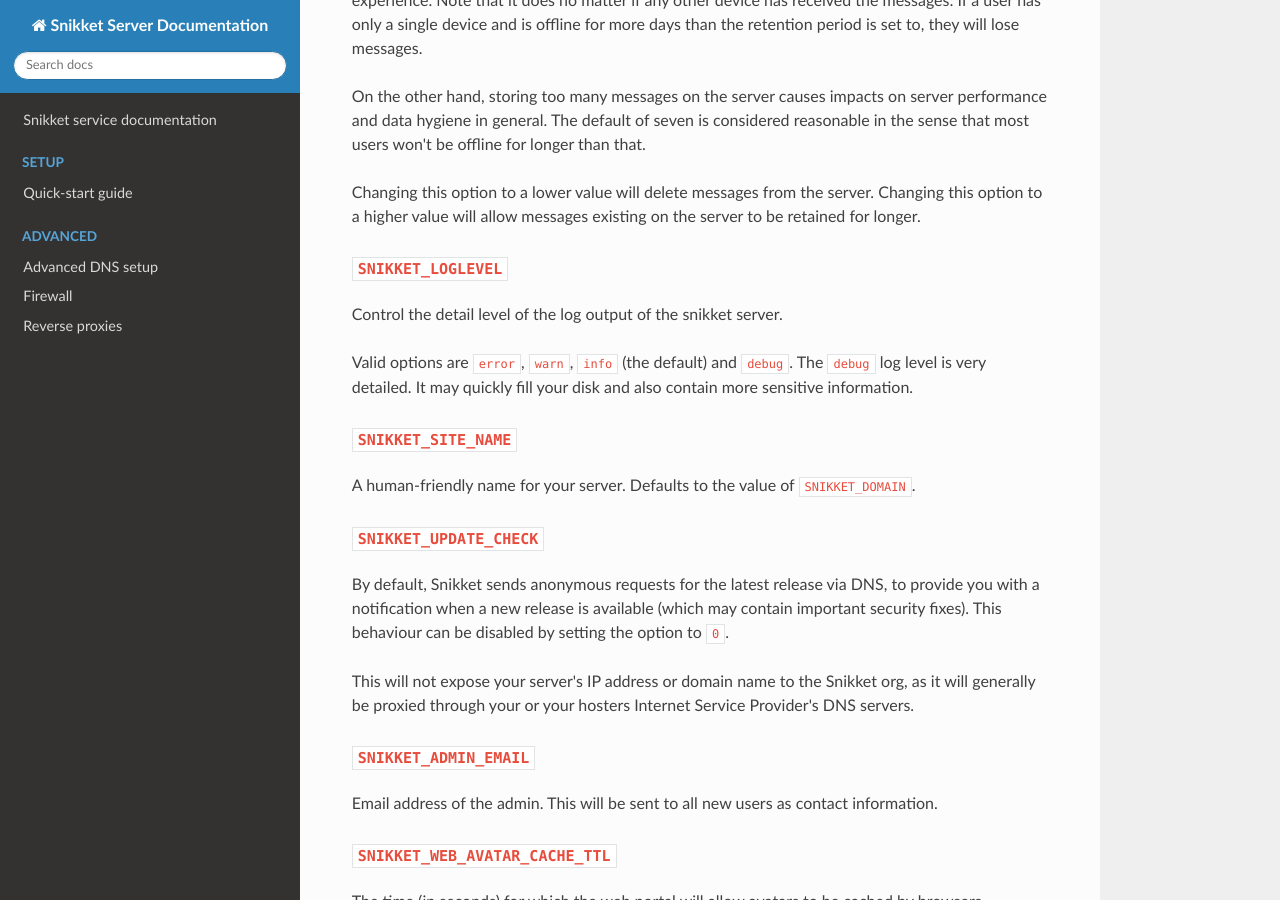
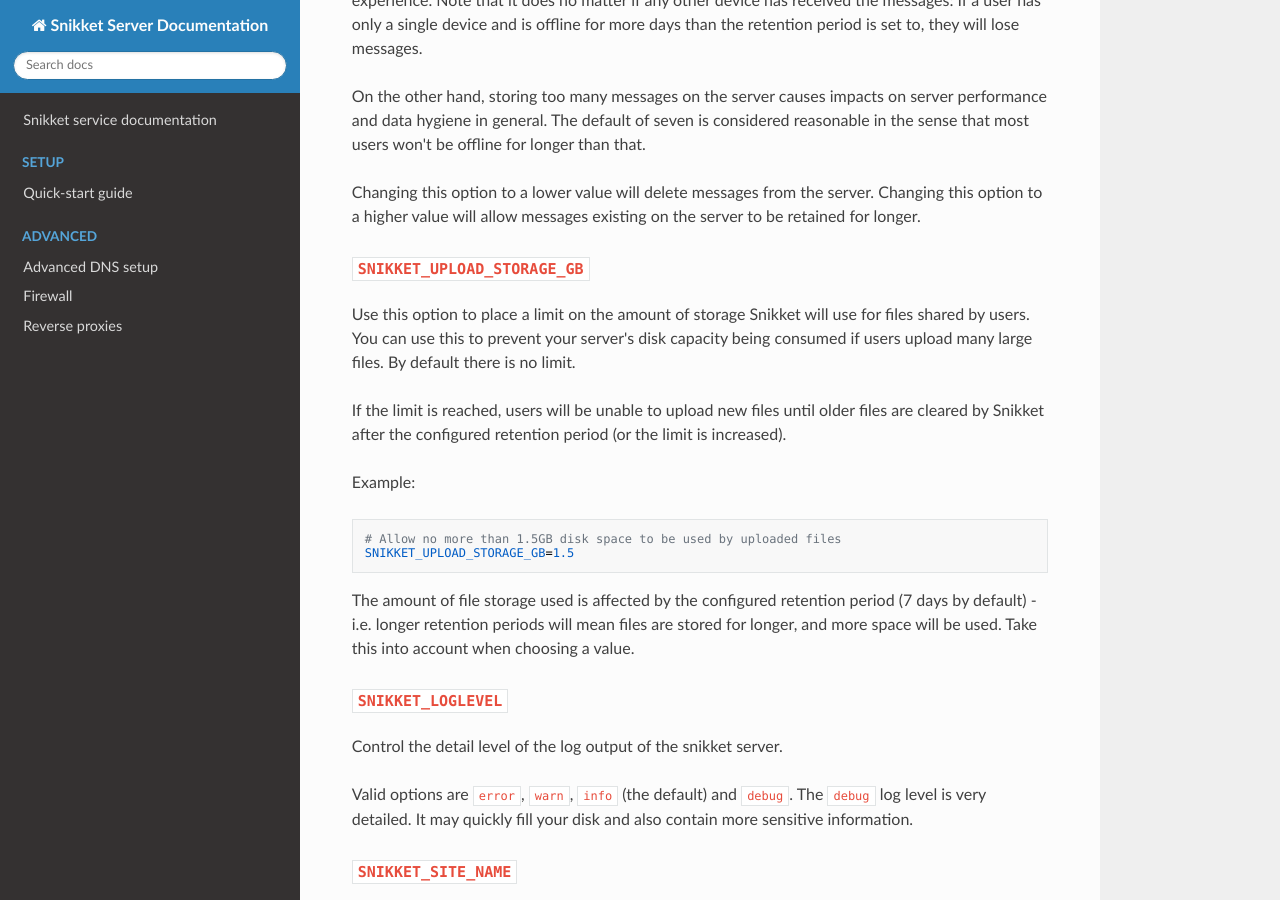
Before and after one commit to snikket-im/snikket-server, an MkDocs documentation site: the page built from docs/advanced/config.md, in a window 1280 px wide and 900 px high, scrolled down 1152 px. Built offline with MkDocs 1.6.1, drawn with Linux system fonts in a browser that asks for light colours; nearby versions of some CDN libraries.

Commit message:
docs/advanced/config: document new SNIKKET_UPLOAD_STORAGE_GB option

````diff
--- a/docs/advanced/config.md
+++ b/docs/advanced/config.md
@@ -34,6 +34,21 @@
 On the other hand, storing too many messages on the server causes impacts on server performance and data hygiene in general. The default of seven is considered reasonable in the sense that most users won't be offline for longer than that.
 
 Changing this option to a lower value will delete messages from the server. Changing this option to a higher value will allow messages existing on the server to be retained for longer.
+
+### `SNIKKET_UPLOAD_STORAGE_GB`
+
+Use this option to place a limit on the amount of storage Snikket will use for files shared by users. You can use this to prevent your server's disk capacity being consumed if users upload many large files. By default there is no limit.
+
+If the limit is reached, users will be unable to upload new files until older files are cleared by Snikket after the configured retention period (or the limit is increased).
+
+Example:
+
+```
+# Allow no more than 1.5GB disk space to be used by uploaded files
+SNIKKET_UPLOAD_STORAGE_GB=1.5
+```
+
+The amount of file storage used is affected by the configured retention period (7 days by default) - i.e. longer retention periods will mean files are stored for longer, and more space will be used. Take this into account when choosing a value.
 
 ### `SNIKKET_LOGLEVEL`
 
````
